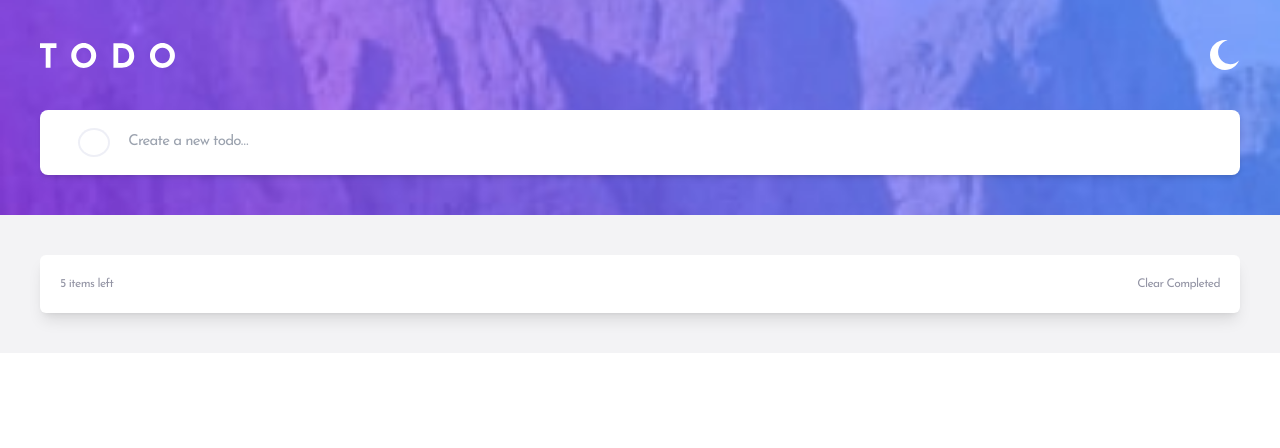
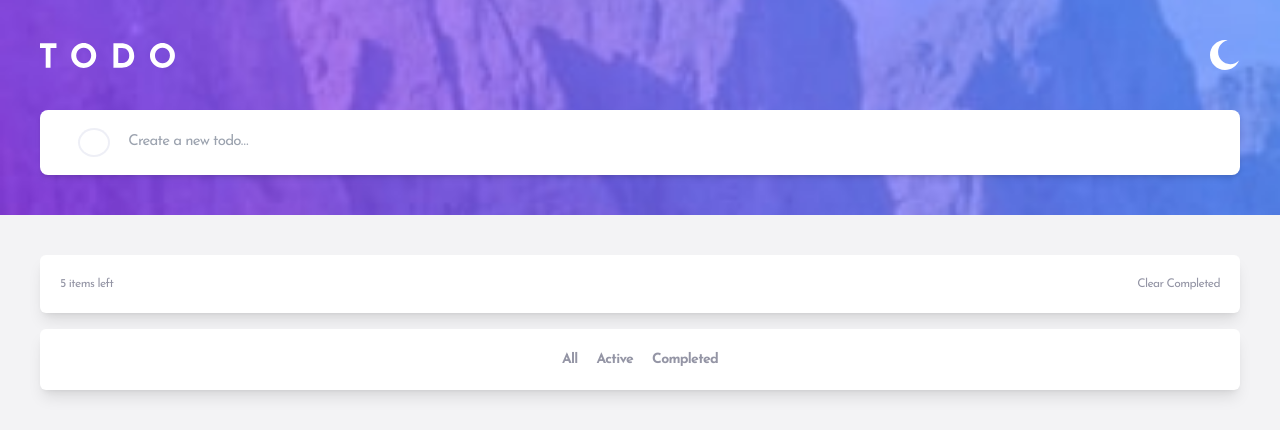
Before and after one commit to BYCODDE/React-Todo-App, a React (Vite) app: page / in a window 1280 px wide. Shown: the top 448 px of the page. Built offline with nearby package versions, Linux system fonts and the light colour scheme.

Commit message:
new commit!

```diff
--- a/src/components/Main/Main.jsx
+++ b/src/components/Main/Main.jsx
@@ -14,6 +14,14 @@ export default function Main({ dark }) {
           <h3>Clear Completed</h3>
         </div>
       )}
+
+      <div className="mt-[16px] font-bold text-[14px] bg-background rounded-md shadow-lg tracking-tighter  text-customColor4   leading-normal flex justify-center p-[20px] gap-[19px]">
+        <span className="hover:text-customColor5 cursor-pointer">All</span>
+        <span className="hover:text-customColor5 cursor-pointer">Active</span>
+        <span className="hover:text-customColor5 cursor-pointer">
+          Completed
+        </span>
+      </div>
     </main>
   );
 }
--- a/tailwind.config.js
+++ b/tailwind.config.js
@@ -19,6 +19,7 @@ export default {
         customColor2: "rgba(118, 121, 146, 1)",
         customColor3: "#494C6B",
         customColor4: "#9495A5",
+        customColor5: '#3A7CFD',
         background: "#FFF",
         background2: "#F3F3F5",
       },
```
